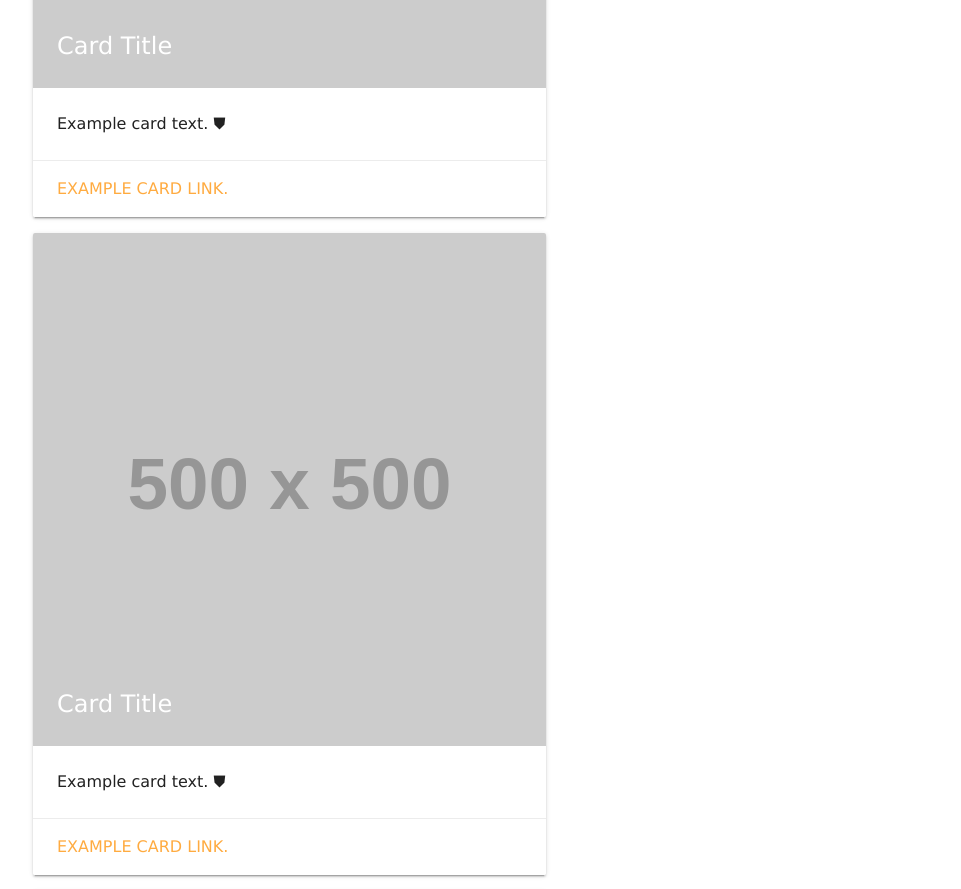
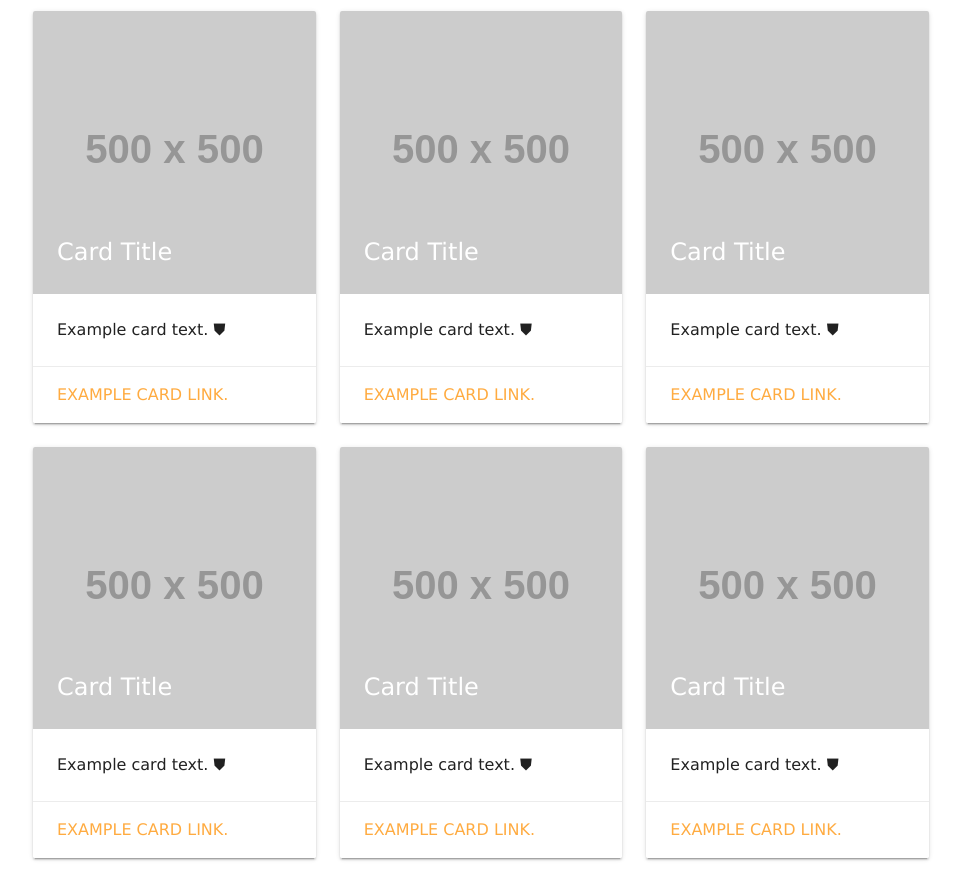
Before and after one commit to iangoodnight/ImageSlap, a plain HTML site: page index.html in a window 1280 px wide. Shown: the part 877-1766 px from the top of the page, without its empty margins (159-1120 px from the left). Drawn offline with nearby package versions, Linux system fonts and the light colour scheme; placeholder pictures from the web are drawn by us; a web font is replaced by a local one.

Commit message:
HTML: Added card grid

```diff
--- a/index.html
+++ b/index.html
@@ -47,11 +47,11 @@
   </div>
   <div class="container">
     <div class="section">
-      <div class="row">
-        <div class="col s12 m7" id="tweetgrid">
+      <div class="row" id="tweetgrid">
+          <div class="col m4">
             <div class="card">
               <div class="card-image">
-              <img src="https://placehold.it/500x500">
+                <img class="responsive-img" src="https://placehold.it/500x500">
                 <span class="card-title">Card Title</span>
               </div>
               <div class="card-content">
@@ -61,10 +61,12 @@
                 <a href="#">Example card link.</a>
               </div>
             </div>
+          </div>
 
+          <div class="col m4">
             <div class="card">
               <div class="card-image">
-              <img src="https://placehold.it/500x500">
+                <img class="responsive-img" src="https://placehold.it/500x500">
                 <span class="card-title">Card Title</span>
               </div>
               <div class="card-content">
@@ -74,10 +76,12 @@
                 <a href="#">Example card link.</a>
               </div>
             </div>
+          </div>
 
+          <div class="col m4">
             <div class="card">
               <div class="card-image">
-              <img src="https://placehold.it/500x500">
+                <img class="responsive-img" src="https://placehold.it/500x500">
                 <span class="card-title">Card Title</span>
               </div>
               <div class="card-content">
@@ -87,10 +91,12 @@
                 <a href="#">Example card link.</a>
               </div>
             </div>
+          </div>
 
+          <div class="col m4">
             <div class="card">
               <div class="card-image">
-              <img src="https://placehold.it/500x500">
+                <img class="responsive-img" src="https://placehold.it/500x500">
                 <span class="card-title">Card Title</span>
               </div>
               <div class="card-content">
@@ -100,10 +106,12 @@
                 <a href="#">Example card link.</a>
               </div>
             </div>
+          </div>
 
+          <div class="col m4">
             <div class="card">
               <div class="card-image">
-              <img src="https://placehold.it/500x500">
+                <img class="responsive-img" src="https://placehold.it/500x500">
                 <span class="card-title">Card Title</span>
               </div>
               <div class="card-content">
@@ -113,10 +121,12 @@
                 <a href="#">Example card link.</a>
               </div>
             </div>
+          </div>
 
+          <div class="col m4">
             <div class="card">
               <div class="card-image">
-              <img src="https://placehold.it/500x500">
+                <img class="responsive-img" src="https://placehold.it/500x500">
                 <span class="card-title">Card Title</span>
               </div>
               <div class="card-content">
@@ -126,10 +136,12 @@
                 <a href="#">Example card link.</a>
               </div>
             </div>
+          </div>
 
+          <div class="col m4">
             <div class="card">
               <div class="card-image">
-              <img src="https://placehold.it/500x500">
+                <img class="responsive-img" src="https://placehold.it/500x500">
                 <span class="card-title">Card Title</span>
               </div>
               <div class="card-content">
@@ -139,10 +151,12 @@
                 <a href="#">Example card link.</a>
               </div>
             </div>
+          </div>
 
+          <div class="col m4">
             <div class="card">
               <div class="card-image">
-              <img src="https://placehold.it/500x500">
+                <img class="responsive-img" src="https://placehold.it/500x500">
                 <span class="card-title">Card Title</span>
               </div>
               <div class="card-content">
@@ -152,6 +166,24 @@
                 <a href="#">Example card link.</a>
               </div>
             </div>
+          </div>
+
+          <div class="col m4">
+            <div class="card">
+              <div class="card-image">
+                <img class="responsive-img" src="https://placehold.it/500x500">
+                <span class="card-title">Card Title</span>
+              </div>
+              <div class="card-content">
+                <p>Example card text.</p>
+              </div>
+              <div class="card-action">
+                <a href="#">Example card link.</a>
+              </div>
+            </div>
+          </div>
+
+
         </div>
       </div>
     </div>
```
Lines whose indentation alone changed are shown as unchanged.
